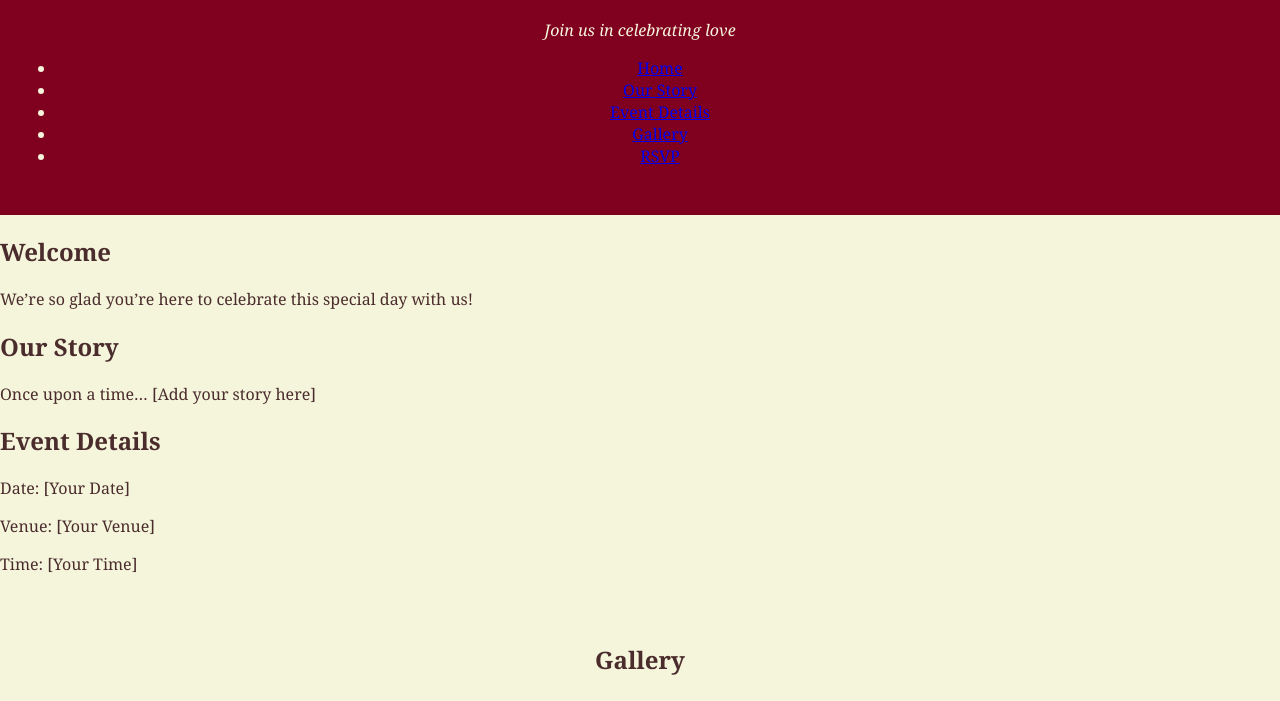
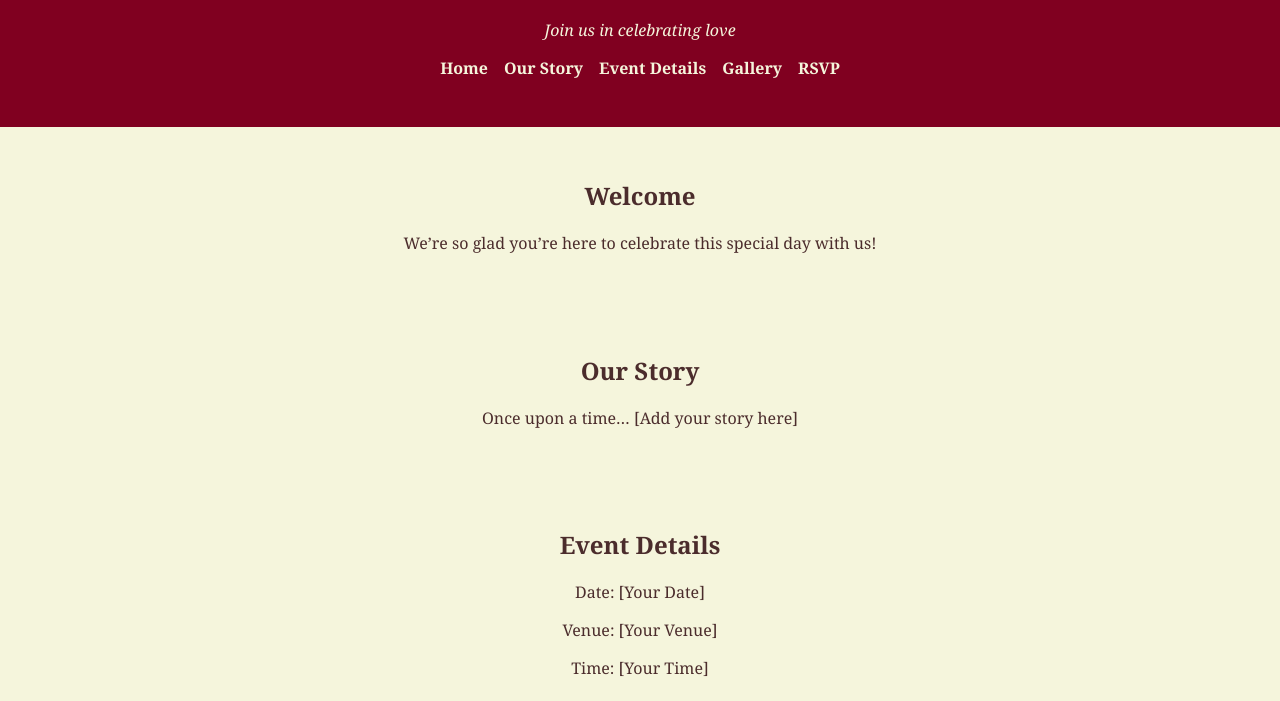
Before and after one commit to nyemenzo/wedding-website, a plain HTML site: page index.html in a window 1280 px wide. Shown: the part 99-800 px from the top of the page. Drawn offline with Linux system fonts and the light colour scheme; no server answers.

Commit message:
Update style.css

```diff
--- a/css/style.css
+++ b/css/style.css
@@ -17,7 +17,34 @@ header {
   margin-top: 0.5rem;
 }
 
-.gallery-section {
+nav {
+  margin-top: 1rem;
+}
+
+.nav-menu {
+  list-style-type: none;
+  padding: 0;
+  display: flex;
+  justify-content: center;
+  flex-wrap: wrap;
+  gap: 1rem;
+}
+
+.nav-menu li {
+  display: inline;
+}
+
+.nav-menu a {
+  color: #f5f5dc;
+  text-decoration: none;
+  font-weight: bold;
+}
+
+.nav-menu a:hover {
+  text-decoration: underline;
+}
+
+.content-section, .gallery-section {
   padding: 2rem;
   text-align: center;
 }
```
